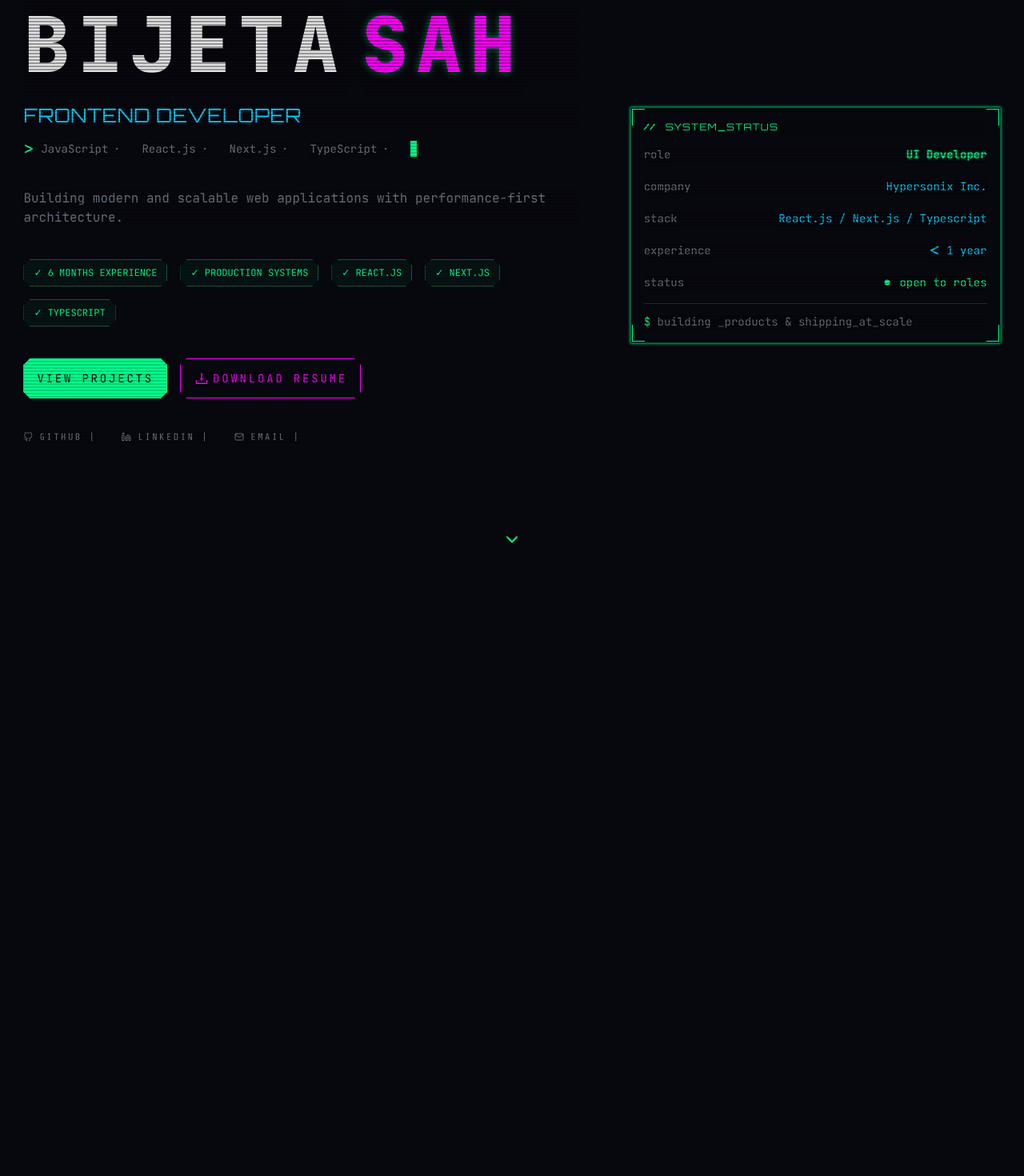
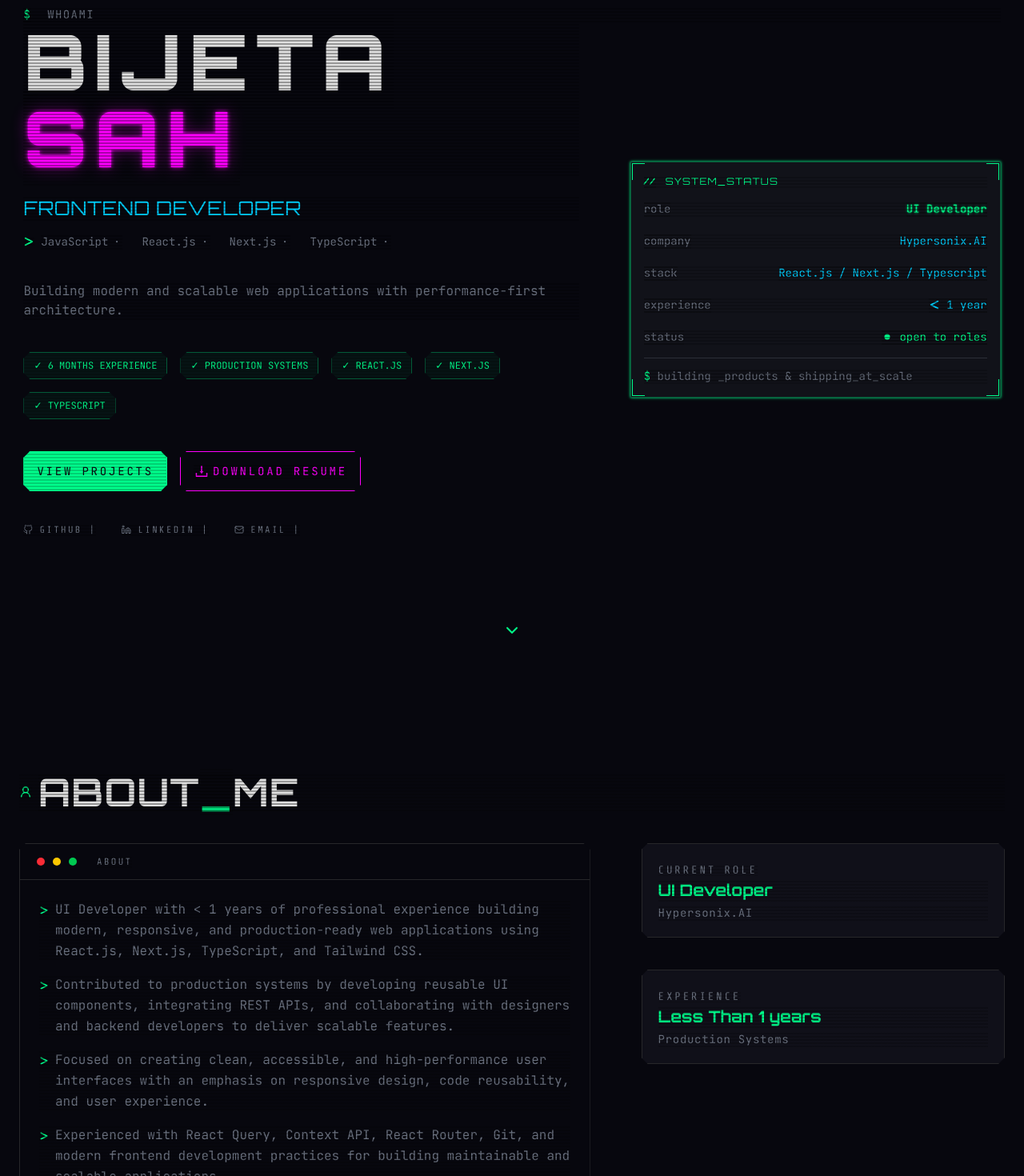
Before and after one commit to BijetaSah/modern-portfolio, a React (Vite) app: page / in a window 1280 px wide. Shown: the part 120-1590 px from the top of the page at 80% size. Before the commit the page ends 802 px from the top, so only its background shows below. Built offline with nearby package versions, Linux system fonts and the light colour scheme.

Commit message:
feat (about) : implement about section

```diff
--- a/src/App.jsx
+++ b/src/App.jsx
@@ -1,3 +1,4 @@
+import About from "./components/about/About";
 import Hero from "./components/hero-section/Hero";
 import Navbar from "./components/nav/Navbar";
 
@@ -9,6 +10,7 @@ function App() {
       </header>
       <main>
         <Hero />
+        <About />
       </main>
     </div>
   );
--- /dev/null
+++ b/src/components/about/About.jsx
@@ -0,0 +1,29 @@
+import { LuUserRound } from "react-icons/lu";
+import SectionContainer from "../../ui/SectionContainer";
+import Container from "../../ui/Container";
+import LeftContianer from "./LeftContianer";
+import RightContainer from "./RightContainer";
+
+function About() {
+  return (
+    <SectionContainer sectionId={"#about"}>
+      <Container>
+        <h2 className="font-orbitron text-4xl md:text-5xl font-bold uppercase tracking-wide text-foreground flex items-center gap-2">
+          <span className="text-primary text-[16px]">
+            {" "}
+            <LuUserRound />
+          </span>
+          <span>
+            about<span className="text-primary ">_</span>me
+          </span>
+        </h2>
+
+        <div className="grid grid-cols-1 lg:grid-cols-5 lg:gap-16 mt-10">
+          <LeftContianer />
+          <RightContainer />
+        </div>
+      </Container>
+    </SectionContainer>
+  );
+}
+export default About;
--- /dev/null
+++ b/src/components/about/LeftContianer.jsx
@@ -0,0 +1,29 @@
+import { FaGreaterThan } from "react-icons/fa6";
+import { aboutHighlights } from "../../constants/about";
+import Dots from "../../ui/Dots";
+
+function LeftContianer() {
+  return (
+    <>
+      <div className="bg-background border border-border relative shape-cutout lg:col-span-3">
+        <div className="flex items-center gap-2 px-4 py-3 border-b border-border">
+          <Dots />
+          <span className="ml-3 font-label text-xs uppercase tracking-[0.2em] text-muted">
+            about
+          </span>
+        </div>
+        <div className="p-6 font-mono text-[16px] leading-relaxed space-y-4">
+          {aboutHighlights.map((item) => (
+            <span className="flex gap-2 items-start text-muted">
+              <span className="text-primary text-xs mt-2">
+                <FaGreaterThan />
+              </span>
+              {item.description}
+            </span>
+          ))}
+        </div>
+      </div>
+    </>
+  );
+}
+export default LeftContianer;
--- /dev/null
+++ b/src/components/about/RightContainer.jsx
@@ -0,0 +1,27 @@
+import { aboutStats } from "../../constants/about";
+
+function RightContainer() {
+  return (
+    <>
+      {/* stats */}
+      <div className="lg:col-span-2">
+        <div className="space-y-10">
+          {aboutStats.map((item) => (
+            <div className="shape-cutout border border-border bg-background-card p-5 hover:border-primary transition-colors duration-150">
+              <span className="font-label text-sm uppercase tracking-[0.2em] text-muted mb-1">
+                {item.title}
+              </span>
+              <p className="font-orbitron text-xl font-bold text-primary">
+                {item.value}
+              </p>
+              <p className="font-mono text-sm text-muted mt-1 tracking-wider">
+                {item.subtitle}
+              </p>
+            </div>
+          ))}
+        </div>
+      </div>
+    </>
+  );
+}
+export default RightContainer;
--- a/src/components/hero-section/Hero.jsx
+++ b/src/components/hero-section/Hero.jsx
@@ -7,19 +7,21 @@ import Button from "../../ui/Button";
 import { AiOutlineDownload } from "react-icons/ai";
 import NavbarLinks from "../nav/NavbarLinks";
 import { GoDotFill } from "react-icons/go";
+import Container from "../../ui/Container";
 
 function Hero() {
   return (
     <section className="relative min-h-screen flex items-center justify-center overflow-hidden circuit-grid">
-      <div className="relative z-10 max-w-7xl mx-auto px-6 py-32">
+      <Container style={"py-32!"}>
+        <p className="text-muted text-sm uppercase tracking-widest flex items-center gap-5">
+          <span className="text-primary">$</span>whoami
+        </p>
         <div className="flex flex-col lg:flex-row items-start lg:items-center gap-16">
           {/* left side */}
           <div className="lg:w-3/5 space-y-10">
-            <h1 className="font-heading text-5xl md:text-7xl lg:text-8xl font-black uppercase tracking-widest leading-none mb-6">
+            <h1 className="font-orbitron text-5xl md:text-7xl lg:text-8xl font-black uppercase tracking-widest leading-none mb-6">
               <span className="text-foreground mr-5">Bijeta</span>
-              <span className="text-accent neon-text animate-rgb-shift">
-                sah
-              </span>
+              <span className="text-accent text-shadow-secondary ">sah</span>
             </h1>
             <div>
               <p className="font-orbitron text-xl md:text-2xl uppercase tracking-wide text-secondary">
@@ -86,7 +88,7 @@ function Hero() {
             </div>
           </div>
           {/* right side */}
-          <div className="hidden lg:block lg:w-2/5 text-sm text-muted relative">
+          <div className="hidden lg:block lg:w-2/5 text-sm text-muted relative ">
             <div className="absolute top-0.5 left-0.5 text-transparent border-t border-l w-4 border-primary ">
               .
             </div>
@@ -100,7 +102,7 @@ function Hero() {
             <div className="absolute bottom-0.5 right-0.5 text-transparent border-b border-r w-4 border-primary ">
               .
             </div>
-            <div className="border border-primary/30 shadow-(--neon-glow-sm) p-4">
+            <div className="border border-primary/30 shadow-(--neon-glow-sm) p-4 text-sm bg-muted/10 ">
               <p className="uppercase tracking-widest text-primary font-orbitron text-xs flex gap-3">
                 <span className="font-bold"> //</span>
                 system_status
@@ -114,7 +116,7 @@ function Hero() {
                 </p>
                 <p className="flex justify-between items-center ">
                   <span>company</span>{" "}
-                  <span className="text-secondary">Hypersonix Inc.</span>{" "}
+                  <span className="text-secondary">Hypersonix.AI</span>{" "}
                 </p>
                 <p className="flex justify-between items-center ">
                   <span>stack</span>{" "}
@@ -148,7 +150,7 @@ function Hero() {
             </div>
           </div>
         </div>
-      </div>
+      </Container>
       <div className="absolute animate-bounce text-primary bottom-0 left-[50%] translate-x-[-50%]">
         <FaChevronDown />
       </div>
--- /dev/null
+++ b/src/constants/about.ts
@@ -0,0 +1,37 @@
+export const aboutHighlights = [
+  {
+    id: 1,
+    description:
+      "UI Developer with < 1 years of professional experience building modern, responsive, and production-ready web applications using React.js, Next.js, TypeScript, and Tailwind CSS.",
+  },
+  {
+    id: 2,
+    description:
+      "Contributed to production systems by developing reusable UI components, integrating REST APIs, and collaborating with designers and backend developers to deliver scalable features.",
+  },
+  {
+    id: 3,
+    description:
+      "Focused on creating clean, accessible, and high-performance user interfaces with an emphasis on responsive design, code reusability, and user experience.",
+  },
+  {
+    id: 4,
+    description:
+      "Experienced with React Query, Context API, React Router, Git, and modern frontend development practices for building maintainable and scalable applications.",
+  },
+];
+
+export const aboutStats = [
+  {
+    id: 1,
+    title: "Current Role",
+    value: "UI Developer",
+    subtitle: "Hypersonix.AI",
+  },
+  {
+    id: 2,
+    title: "Experience",
+    value: "Less Than 1 years",
+    subtitle: "Production Systems",
+  },
+];
--- a/src/index.css
+++ b/src/index.css
@@ -20,6 +20,7 @@
   --color-muted: #6b7280;
   --color-border: #27272a;
   --color-background: #07070e;
+  --color-background-card: #101019;
   --neon-glow: 0 0 5px hsl(153 100% 50%), 0 0 10px hsl(153 100% 50% / 0.25);
   --neon-glow-sm: 0 0 3px hsl(153 100% 50%), 0 0 6px hsl(153 100% 50% / 0.19);
   --neon-glow-lg:
@@ -30,6 +31,9 @@
   --neon-cyan: 0 0 5px hsl(195 100% 50%), 0 0 20px hsl(195 100% 50% / 0.37);
   --neon-text-cyan: 0 0 10px hsl(195 100% 50% / 0.5);
   --text-shadow-sm: 0 0 2px hsl(153 100% 50%), 0 0 4px hsl(153 100% 50% / 0.3);
+  --text-shadow-secondary:
+    0 0 5px hsl(300 100% 50%), 0 0 20px hsl(300 100% 50% / 0.37);
+
   /* animation */
   --animate-blink: blink 1s step-end infinite;
   --animate-flicker: fast-flicker 5s infinite;
--- /dev/null
+++ b/src/ui/Container.jsx
@@ -0,0 +1,8 @@
+function Container({ children, style }) {
+  return (
+    <div className={`relative z-10 max-w-7xl mx-auto px-6 py-10 ${style}`}>
+      {children}
+    </div>
+  );
+}
+export default Container;
--- /dev/null
+++ b/src/ui/Dots.jsx
@@ -0,0 +1,27 @@
+import { GoDotFill } from "react-icons/go";
+
+export const statusDots = [
+  {
+    id: 1,
+    color: "text-red-500",
+  },
+  {
+    id: 2,
+    color: "text-yellow-400",
+  },
+  {
+    id: 3,
+    color: "text-green-500",
+  },
+];
+
+function Dots() {
+  return (
+    <div className="flex">
+      {statusDots.map((item) => (
+        <GoDotFill className={` text-[20px]  ${item.color}`} key={item.id} />
+      ))}
+    </div>
+  );
+}
+export default Dots;
```
